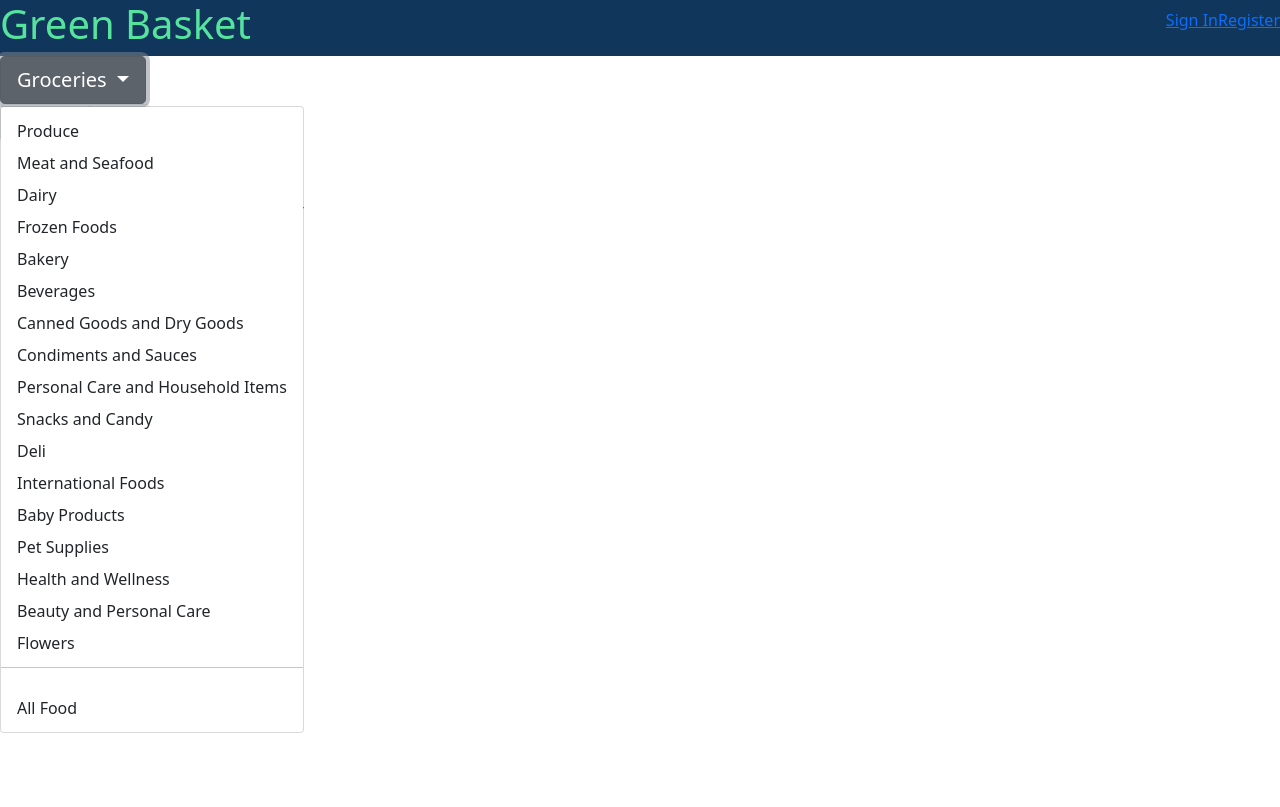
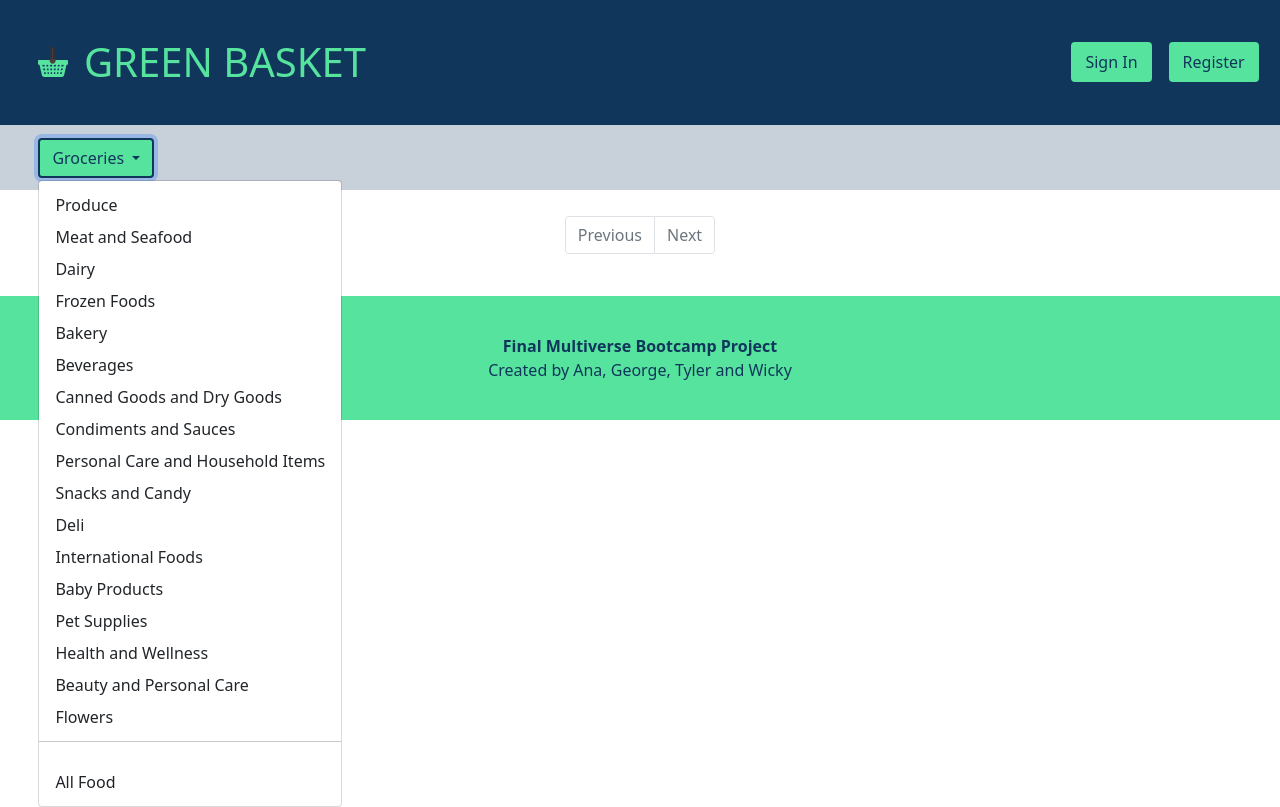
Before and after one commit to georeeve/group13-frontend, a Flask app: page / in a window 1280 px wide, after a click on "Groceries". Before the commit the page ends 733 px from the top, so only its background shows below. Run offline with Flask 2, Linux system fonts and the light colour scheme; data that the repository does not hold is empty.

Commit message:
updated css

```diff
--- a/home.py
+++ b/home.py
@@ -19,11 +19,16 @@ def getItems():
     args = request.args
     start = 0
     end = 24
+    length = len(items)
     if args.get('start') is not None:
         start = int(args.get('start'))
     if args.get('end') is not None:
         end = int(args.get('end'))
-    res = render_template('index.html', items=items, pages=pages, start=start, end=end)
+    if args.get('length') is not None:
+        length = int(args.get('length'))
+
+    svg = './static/assets/basket.svg'
+    res = render_template('index.html', items=items, pages=pages, start=start, end=end, length=length, svg=svg)
     return res
 
 # @home.route("/getitem")
--- a/static/index.js
+++ b/static/index.js
@@ -0,0 +1,44 @@
+const params = new Proxy(new URLSearchParams(window.location.search), {
+  get: (searchParams, prop) => searchParams.get(prop),
+});
+
+const paginationPrev = document.getElementById("pagination-prev");
+const paginationNext = document.getElementById("pagination-next");
+const paginationPages = [...document.getElementsByClassName("page-num")];
+
+if (Number(params.start) < 24) {
+  paginationPrev.classList.add("disabled");
+} else {
+  paginationPrev.classList.remove("disabled");
+}
+
+if (Number(params.start) >= Number(params.length) - 24) {
+  paginationNext.classList.add("disabled");
+} else {
+  paginationNext.classList.remove("disabled");
+}
+
+const desktopMediaQuery = window.matchMedia("(min-width: 520px)");
+function handleDesktopSize(e) {
+  if (e.matches) {
+    paginationPages.forEach((element) => {
+      if (Number(element.id) === Number(params.start) / 24) {
+        element.classList.add("active");
+      }
+    });
+  }
+}
+desktopMediaQuery.addEventListener("change", handleDesktopSize);
+handleDesktopSize(desktopMediaQuery);
+
+const mobileMediaQuery = window.matchMedia("(max-width: 519px)");
+function handleSmallerSize(e) {
+  if (e.matches) {
+    paginationPages.forEach((element) => {
+      element.classList.remove("active");
+    });
+  }
+}
+
+mobileMediaQuery.addEventListener("change", handleSmallerSize);
+handleSmallerSize(mobileMediaQuery);
--- a/static/style.css
+++ b/static/style.css
@@ -59,6 +59,7 @@ h6 {
 ol,
 ul {
   list-style: none;
+  padding-left: 0;
 }
 
 /********** GLOBAL STYLES **********/
@@ -75,6 +76,88 @@ h1 {
 .header {
   background-color: var(--colour-primary);
   color: var(--colour-highlight);
+  padding: 3% 3%;
+  flex-direction: column;
+}
+
+.header__logo {
+  width: 30px;
+}
+.header__title {
+  text-transform: uppercase;
+  margin: 0;
+  margin-left: 5%;
+  white-space: nowrap;
+}
+.header__links__container {
+  margin: 0;
+  margin-top: 3%;
+}
+.header__links__list:last-of-type {
+  margin-left: 10%;
+}
+.header__pagelinks__anchor {
+  white-space: nowrap;
+  color: var(--colour-primary);
+  background-color: var(--colour-highlight);
+  border: 2px solid var(--colour-highlight);
+  text-decoration: none;
+}
+.header__pagelinks__anchor:hover,
+.header__pagelinks__anchor:focus {
+  color: var(--colour-highlight);
+  background-color: var(--colour-primary);
+}
+
+@media screen and (max-width: 520px) {
+  .page-item {
+    display: none;
+  }
+
+  .page-item:first-child,
+  .page-item:last-child,
+  .page-item.active {
+    display: block;
+  }
+}
+@media (min-width: 520px) {
+  .header {
+    flex-direction: row;
+  }
+  .header__links__container {
+    margin-top: 0;
+  }
+}
+
+/********** CATEGORIES NAV **********/
+.nav__secondary {
+  padding: 2% 3%;
+  justify-content: center;
+  background-color: var(--font-light);
+}
+
+.btn__main {
+  color: var(--colour-highlight);
+  background-color: var(--colour-primary);
+  border: 2px solid var(--colour-primary);
+}
+
+.btn__main:hover,
+.btn__main:focus {
+  border: 2px solid var(--colour-primary);
+  color: var(--colour-primary);
+  background-color: var(--colour-highlight);
+}
+
+.dropdown-item:active {
+  background-color: var(--colour-primary);
+}
+@media (min-width: 520px) {
+  .nav__secondary {
+    justify-content: left;
+    padding-top: 1%;
+    padding-bottom: 1%;
+  }
 }
 
 /********** CARD **********/
@@ -98,62 +181,44 @@ h1 {
   border-radius: 5px 5px 5px 5px;
 }
 
-/* button {
-  border-radius: 5px;
-  font-size: 10px;
-  background-color: white;
-  border: 1px solid black;
-  padding: 10px 15px;
-  text-align: center;
-  display: inline-block;
-  cursor: pointer;
-  width: 100px;
+/********** PAGINATION **********/
+.nav__pagination {
+  margin: 2% 3%;
+}
+.page-link {
+  color: var(--font-main);
+  background-color: var(--font-light);
 }
 
-
-/* Dropdown Button */
-.dropbtn {
-    background-color: white;
-    color: black;
-    padding: 16px;
-    font-size: 16px;
-    border: black solid 2px;
+.page-link:hover {
+  color: var(--colour-subdued);
 }
 
-  /* The container <div> - needed to position the dropdown content */
-  .dropdown {
-    position: relative;
-    display: inline-block;
+.page-item.active.active > .page-link {
+  background-color: var(--colour-subdued);
+  border-color: var(--colour-subdued);
 }
 
-  /* Dropdown Content (Hidden by Default) */
-  .dropdown-content {
-    display: none;
-    position: absolute;
-    background-color: #f1f1f1;
-    min-width: 160px;
-    box-shadow: 0px 8px 16px 0px rgba(0,0,0,0.2);
-    z-index: 1;
+/********** FOOTER **********/
+
+.footer {
+  background-color: var(--colour-highlight);
+  padding: 6% 1%;
 }
 
-  /* Links inside the dropdown */
-  .dropdown-content a {
-    color: black;
-    padding: 12px 16px;
-    text-decoration: none;
-    display: block;
+.footer__text-main {
+  font-weight: 600;
 }
 
-  /* Change color of dropdown links on hover */
-  .dropdown-content a:hover {background-color: black}
+.footer__text-main,
+.footer__text {
+  color: var(--colour-primary);
+  text-align: center;
+  margin: 0;
+}
 
-  /* Show the dropdown menu on hover */
-  .dropdown:hover .dropdown-content {display: block;}
-
-  /* Change the background color of the dropdown button when the dropdown content is shown */
-  .dropdown:hover .dropbtn {background-color: gray;}
-
-button:hover {
-  box-shadow: 0 12px 16px 0 rgba(0, 0, 0, 0.24),
-    0 17px 50px 0 rgba(0, 0, 0, 0.19);
-} */
+@media (min-width: 520px) {
+  .footer {
+    padding: 3% 0%;
+  }
+}
--- a/templates/components/footer.html
+++ b/templates/components/footer.html
@@ -1,4 +1,4 @@
-<footer>
-  <p>Final Multiverse Bootcamp Project</p>
-  <p>Created by Ana, George, Tyler and Wicky</p>
+<footer class="footer">
+  <p class="footer__text-main">Final Multiverse Bootcamp Project</p>
+  <p class="footer__text">Created by Ana, George, Tyler and Wicky</p>
 </footer>
--- a/templates/components/header.html
+++ b/templates/components/header.html
@@ -1,11 +1,15 @@
-<header class="header d-flex justify-content-between">
-    <h1 class="header__title">Green Basket</h1>
+<header class="header d-flex justify-content-between align-items-center">
+    <div class="header__logo__container d-flex">
+        <img src={{ svg }} alt="green basket logo" class="header__logo">
+          <h1 class="header__title">
+              Green Basket</h1>
+    </div>
     <ul class="header__links__container d-flex align-items-center">
         <li class="header__links__list">
-            <a class="header__pagelinks__anchor" href={{url_for('login.signInLanding')}}>Sign In</a>
+            <a class="header__pagelinks__anchor btn" href={{url_for('login.signInLanding')}}>Sign In</a>
         </li>
         <li class="header__links__list">
-            <a class="header__pagelinks__anchor" href={{url_for('register.registering')}}>Register</a>
+            <a class="header__pagelinks__anchor btn" href={{url_for('register.registering')}}>Register</a>
         </li>
     </ul>
 </header>
--- /dev/null
+++ b/templates/components/pagination.html
@@ -0,0 +1,28 @@
+<nav class="nav d-flex justify-content-center nav__pagination">
+  <ul class="pagination">
+    <li class="page-item disabled" id="pagination-prev">
+      <a
+        class="page-link"
+        href="?start={% if start > 24 %}{{start - 24}}{% else %}{{0}}{% endif %}&end={% if end > 48 %}{{end - 24}}{% else %}{{24}}{% endif %}&length={{items|length}}"
+        >Previous</a
+      >
+    </li>
+    {% for i in range(pages) %}
+    <li class="page-item page-num" id="{{i}}">
+      <a
+        class="page-link"
+        href="?start={{i * 24}}&end={{i * 24 + 24}}&length={{items|length}}"
+        >{{i + 1}}</a
+      >
+    </li>
+    {% endfor%}
+
+    <li class="page-item" id="pagination-next">
+      <a
+        class="page-link"
+        href="?start={% if start + 24 >= items|length %}{{start}}{% else %}{{start + 24}}{% endif %}&end={% if end > items|length %}{{end}}{% else %}{{end + 24}}{% endif %}&length={{items|length}}"
+        >Next</a
+      >
+    </li>
+  </ul>
+</nav>
--- a/templates/components/products-nav.html
+++ b/templates/components/products-nav.html
@@ -1,8 +1,7 @@
-<nav>
-  <!-- Large button groups (default and split) -->
+<nav class="nav nav__secondary d-flex">
   <div class="btn-group">
     <button
-      class="btn btn-secondary btn-lg dropdown-toggle"
+      class="btn btn__main dropdown-toggle"
       type="button"
       data-bs-toggle="dropdown"
       aria-expanded="false"
--- a/templates/index.html
+++ b/templates/index.html
@@ -24,9 +24,8 @@
       {% for item in items %}
       <!--  -->
       {% if loop.index >= start and loop.index < end %}
-      <div class="card_item">
+      <div class="card_item category-{{item.category.id}}">
         <div class="product_image"></div>
-        <p>{{args}}</p>
         <!-- <img class="product_image"> -->
         <h3><b>{{item.name}}</b></h3>
         <p>{{item.description}}</p>
@@ -37,20 +36,7 @@
       {% endfor %}
     </div>
 
-    <nav aria-label="Page navigation example">
-      <ul class="pagination">
-        <li class="page-item"><a class="page-link" href="#">Previous</a></li>
-        {% for i in range(pages) %}
-        <li class="page-item">
-          <a class="page-link" href="?start={{i * 24}}&end={{i * 24 + 24}}"
-            >{{i + 1}}</a
-          >
-        </li>
-        {% endfor%}
-
-        <li class="page-item"><a class="page-link" href="#">Next</a></li>
-      </ul>
-    </nav>
+    {% include 'components/pagination.html' %}
     <!-- item card -->
     {% include 'components/footer.html' %}
 
@@ -65,5 +51,6 @@
       integrity="sha384-cVKIPhGWiC2Al4u+LWgxfKTRIcfu0JTxR+EQDz/bgldoEyl4H0zUF0QKbrJ0EcQF"
       crossorigin="anonymous"
     ></script>
+    <script src="static/index.js"></script>
   </body>
 </html>
```
Also changed, not shown: static/assets/basket.svg (added). Lines whose indentation alone changed are shown as unchanged.
